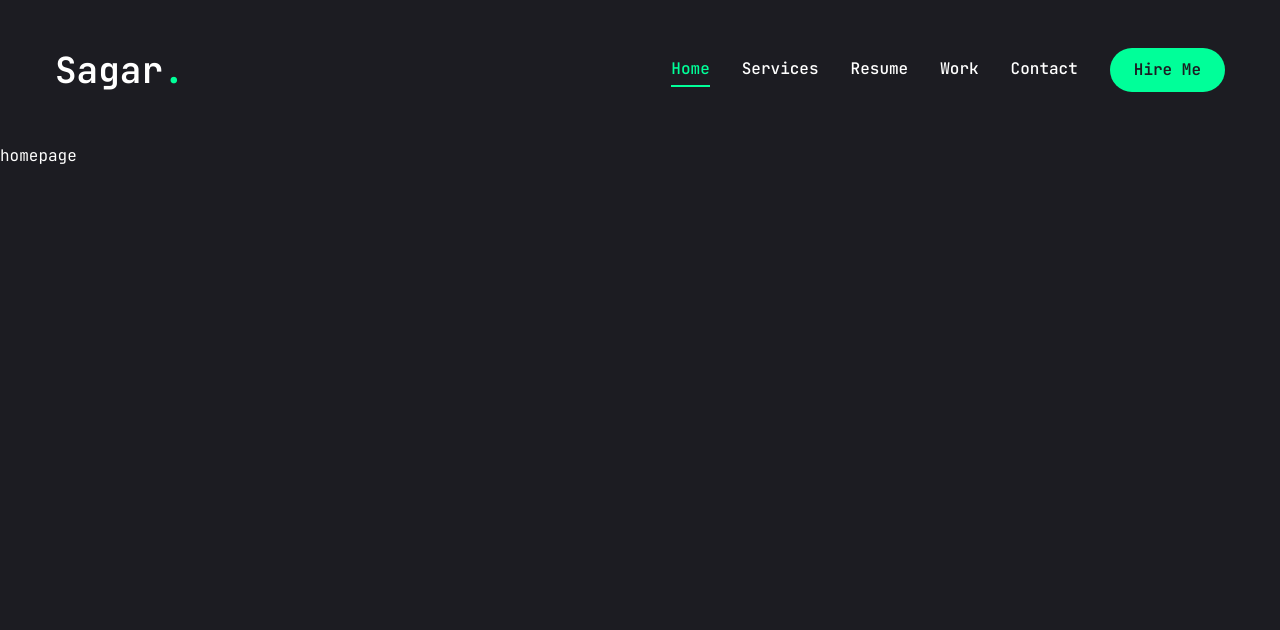
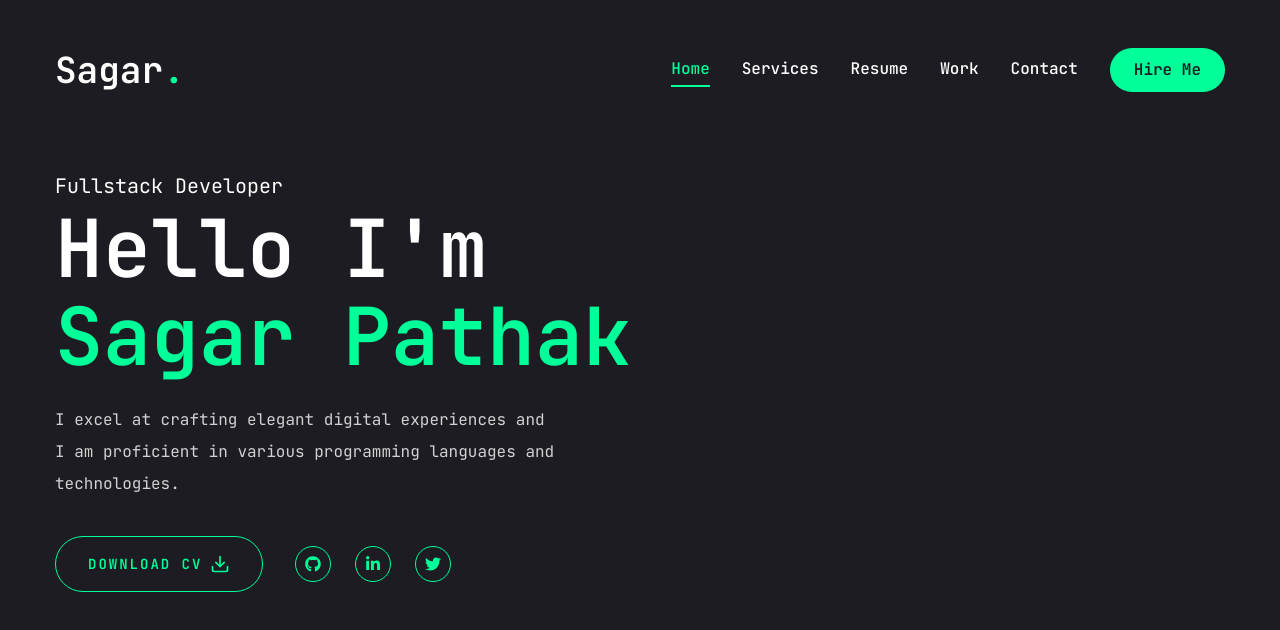
Before and after one commit to sagar-pathak/sagar-portfolio, a Next.js app: page / in a window 1280 px wide. Shown: the top 630 px of the page. Built offline with nearby package versions, Linux system fonts and the light colour scheme.

Commit message:
home page setup

```diff
--- a/app/globals.css
+++ b/app/globals.css
@@ -6,4 +6,16 @@
   body {
     @apply font-primary bg-primary text-white leading-loose;
   }
+
+  .h1{
+    @apply text-[48px] xl:text-[80px] leading-[1.1] font-semibold;
+  }
+
+  .h2{
+    @apply text-[36px] xl:text-[48px] leading-[1.1] font-semibold;
+  }
+
+  .h3{
+    @apply text-[20px] xl:text-[24px] leading-[1.1] font-semibold;
+  }
 }
--- a/app/page.jsx
+++ b/app/page.jsx
@@ -1,7 +1,42 @@
-export default function Home() {
+import Photo from '@/components/Photo'
+import Social from '@/components/Social'
+import { Button } from '@/components/ui/button'
+import React from 'react'
+import { FiDownload } from 'react-icons/fi'
+
+const Home = () => {
   return (
-    <main>
-        homepage
-    </main>
-  );
+    <section className='h-full'>
+      <div className='container mx-auto h-full'>
+        <div className='flex flex-col xl:flex-row items-center justify-between xl:pt-8 xl:pb-24'>
+            {/* text */}
+            <div className='text-center xl:text-left '>
+                <span className='text-xl'>Fullstack Developer</span>
+                <h1 className='h1 mb-6'>Hello I'm <br/> <span className='text-accent'>Sagar Pathak</span></h1>
+                <p className='max-w-[500px] mb-9 text-white/80' >
+                    I excel at crafting elegant digital experiences and I am proficient in various programming languages and technologies.
+                </p>
+                {/* btn and socials */}
+                <div className='flex flex-col xl:flex-row items-center gap-8'>
+                    <Button variant="outline" size="lg" className="uppercase flex items-center gap-2">
+                        <span>Download CV</span>
+                        <FiDownload className="text-xl"></FiDownload>
+                    </Button>
+                    <div className='mb-8 xl:mb-0'>
+                        <Social containerStyles="flex gap-6" iconStyles="w-9 h-9 border border-accent rounded-full flex justify-center items-center text-accent text-base hover:bg-accent hover:text-primary hover:transition-all duration-500"></Social>
+                    </div>
+                </div>
+            </div>
+
+            {/* photo */}
+            <div>
+                <Photo />
+            </div>
+
+        </div>
+      </div>
+    </section>
+  )
 }
+
+export default Home
--- /dev/null
+++ b/components/Photo.jsx
@@ -0,0 +1,11 @@
+import React from 'react'
+
+const Photo = () => {
+  return (
+    <div>
+
+    </div>
+  )
+}
+
+export default Photo
--- /dev/null
+++ b/components/Social.jsx
@@ -0,0 +1,24 @@
+import Link from "next/link"
+import { FaGithub, FaLinkedinIn, FaYoutube, FaTwitter } from 'react-icons/fa';
+
+const socials = [
+    { icon: <FaGithub />, path: "" },
+    { icon: <FaLinkedinIn />, path: "" },
+    { icon: <FaTwitter />, path: "" },
+]
+
+const Social = ({ containerStyles, iconStyles }) => {
+    return (
+        <div className={containerStyles}>
+            {socials.map((item, index)=>{
+                return (
+                    <Link key={index} href={item.path} className={iconStyles} >
+                        {item.icon}
+                    </Link>
+                )
+            })}
+        </div>
+    )
+}
+
+export default Social
```
